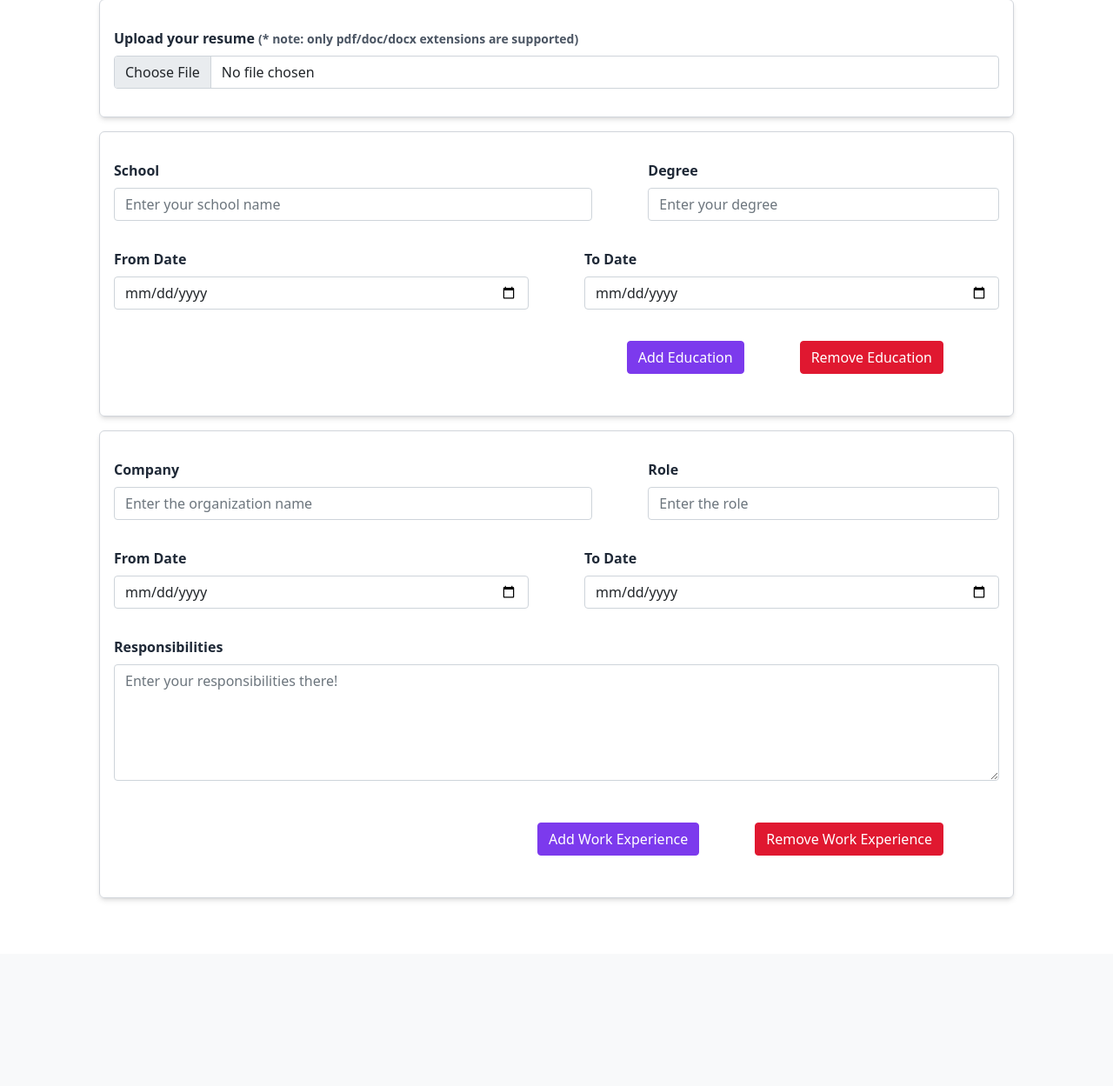
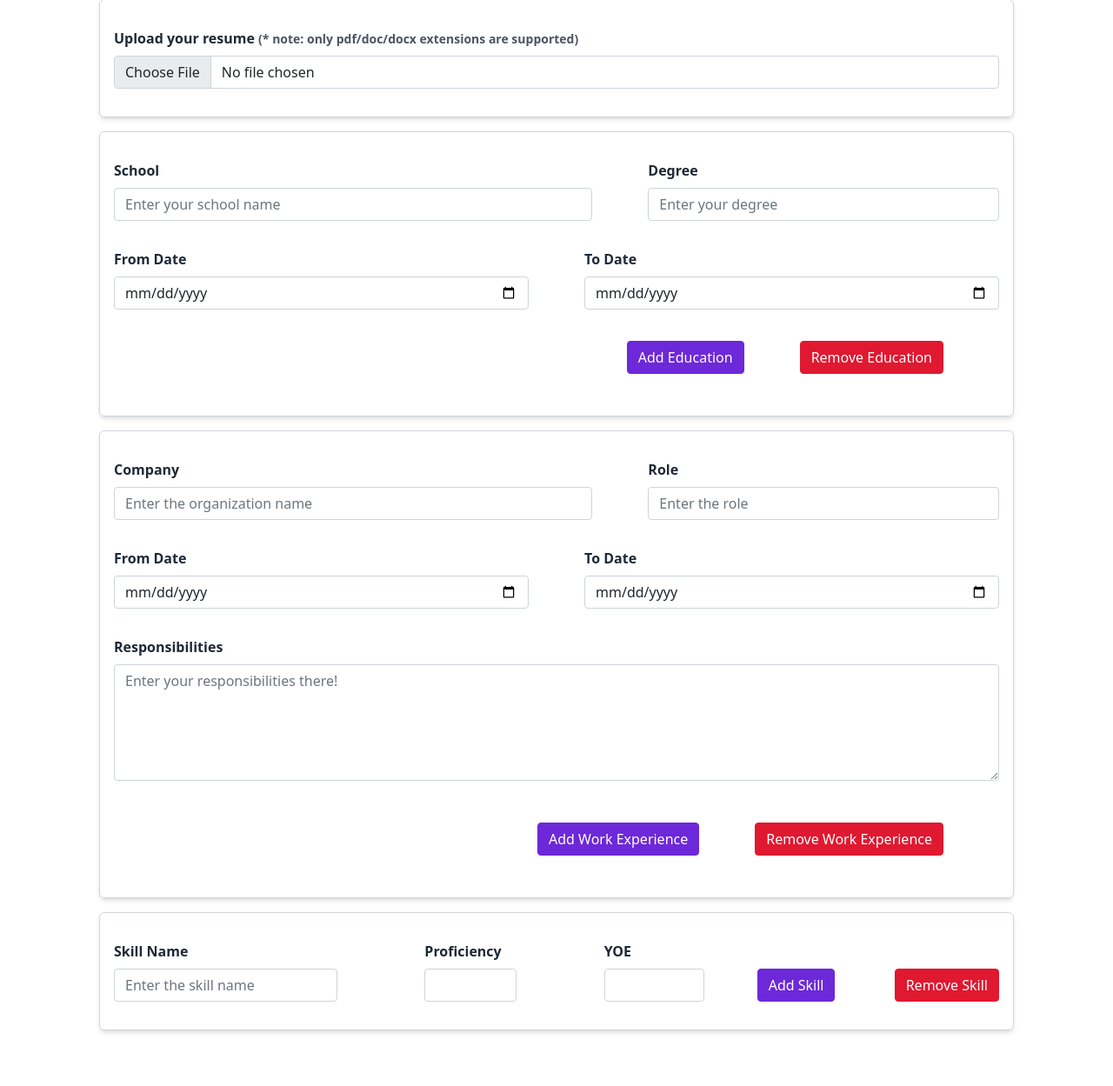
Before and after one commit to lokesh1729/job_board, a Django app: template job_board/templates/candidate/onboarding/main.html in a window 1280 px wide. Shown: the part 345-1594 px from the top of the page at 87% size. Before the commit the page ends 1380 px from the top, so only its background shows below. Run offline with Django 3.2, Linux system fonts and the light colour scheme; the template is opened without the code that fills it, so the values that code supplies are empty; some libraries are stand-ins or nearby versions.

Commit message:
added skills form

```diff
--- a/job_board/static/sass/custom_bootstrap_vars.scss
+++ b/job_board/static/sass/custom_bootstrap_vars.scss
@@ -1,4 +1,4 @@
-$primary: rgb((109, 40, 217));
+$primary: rgb(109, 40, 217);
 $success: #19d060;
 $info: #1cafed;
 $warning: #e1ca20;
--- a/job_board/templates/candidate/onboarding/form.html
+++ b/job_board/templates/candidate/onboarding/form.html
@@ -2,4 +2,5 @@
     {% include './step1.html' %}
     {% include './step2.html' %}
     {% include './step3.html' %}
+    {% include './step4.html' %}
 </form>
--- /dev/null
+++ b/job_board/templates/candidate/onboarding/step4.html
@@ -0,0 +1,65 @@
+<div class="form--wrapper step4">
+  <div
+    data-skill-id="1"
+    class="skill-details--wrapper tw-flex tw-flex-col tw-content-between"
+  >
+    <div class="tw-flex tw-w-full">
+      <div class="tw-flex tw-justify-between tw-w-8/12">
+        <div class="form-field">
+          <label for="skill-name__1" class="form-label extend-form-label"
+            >Skill Name</label
+          >
+          <input
+            id="skill-name__1"
+            name="skill-name"
+            type="text"
+            class="form-control my-custom-input"
+            placeholder="Enter the skill name"
+          />
+        </div>
+        <div class="form-field">
+          <label for="skill-proficiency__1" class="form-label extend-form-label"
+            >Proficiency</label
+          >
+          <input
+            id="skill-proficiency__1"
+            name="skill-proficiency"
+            type="number"
+            min="1"
+            max="10"
+            class="form-control my-custom-input"
+          />
+        </div>
+        <div class="form-field">
+          <label for="skill-yoe__1" class="form-label extend-form-label"
+            >YOE</label
+          >
+          <input
+            id="skill-yoe__1"
+            name="skill-yoe"
+            type="number"
+            min="0"
+            max="100"
+            class="form-control my-custom-input"
+          />
+        </div>
+      </div>
+      <div class="tw-flex tw-justify-end tw-items-center tw-w-4/12">
+        <div class="form-field tw-mt-10 tw-mb-2">
+          <button
+            type="button"
+            class="add-skill btn btn-primary tw-text-center"
+          >
+            Add Skill
+          </button>
+          <button
+            type="button"
+            class="remove-skill btn btn-danger tw-text-center tw-ml-16"
+          >
+            Remove Skill
+          </button>
+        </div>
+      </div>
+    </div>
+  </div>
+</div>
```
Also changed, not shown: job_board/static/css/project.css, job_board/static/css/project.min.css.
